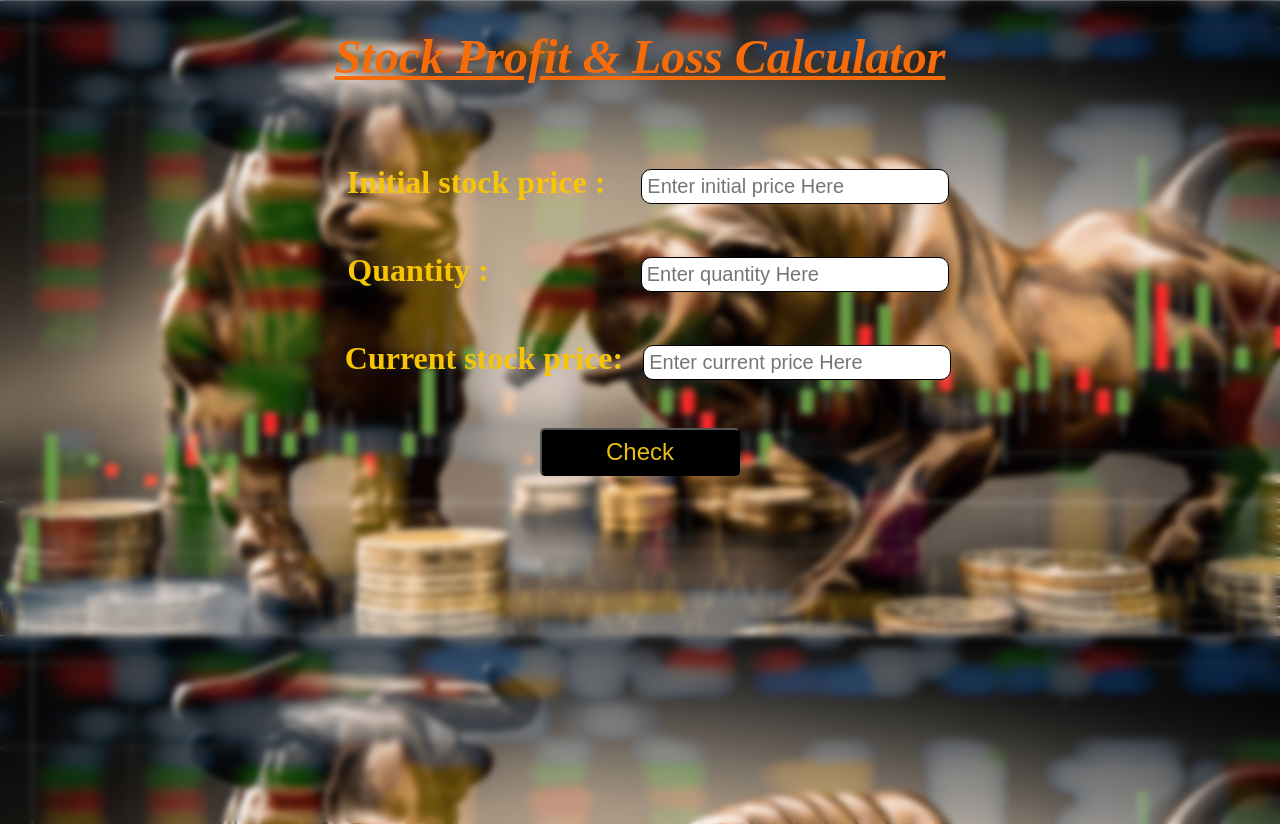
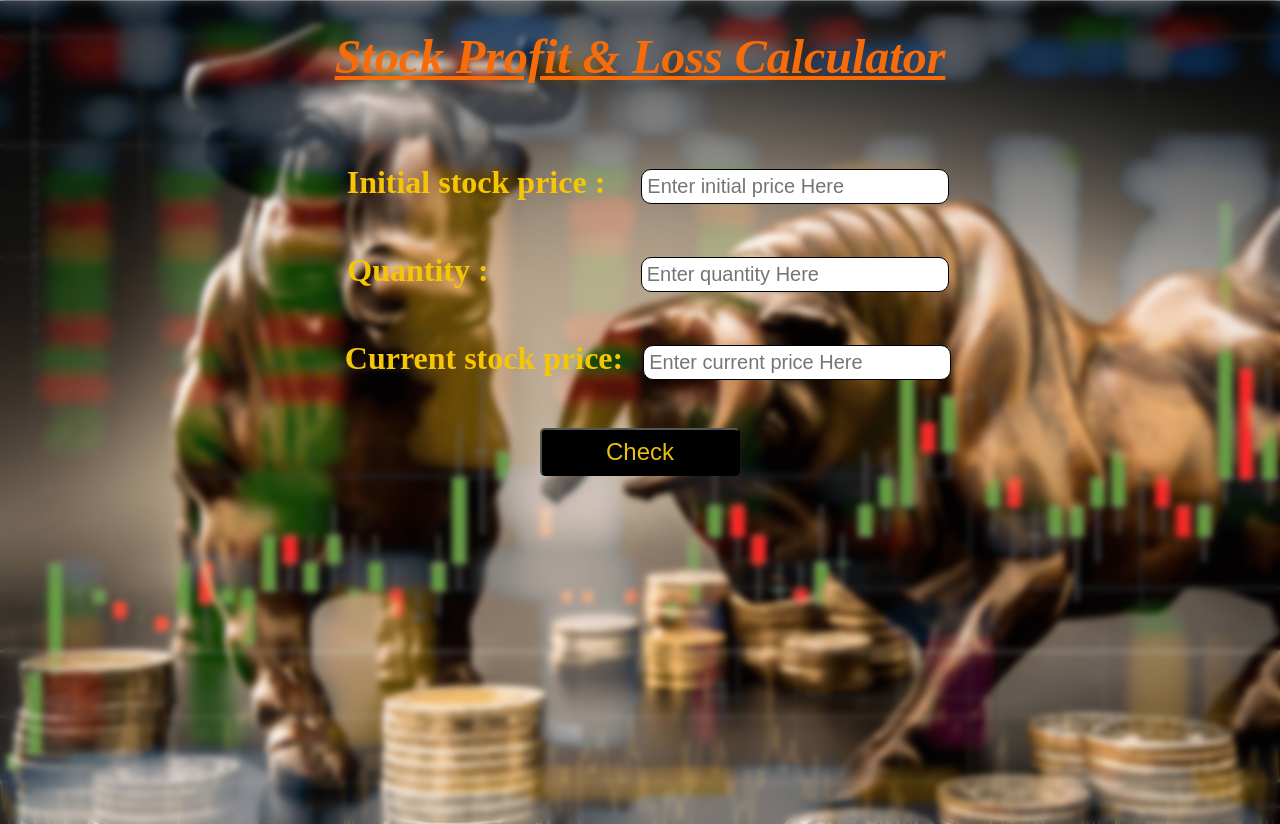
Before and after one commit to Shreyannsh/stockProfiAndLoss, a plain HTML site: page index.html in a window 1280 px wide. Drawn offline with Linux system fonts and the light colour scheme.

Commit message:
refactor: image size adjusted
to cover

```diff
--- a/style.css
+++ b/style.css
@@ -5,8 +5,8 @@ body{
     padding-top: 24px;
     text-align: center;
     background-image: url(images/bronze-bullish-stock-market-ilq9j12xsqer9bd9.jpg);
-    background-size: 1366px 635px;
-    -webkit-backdrop-filter: blur(3px);
+    background-size:cover;
+  -webkit-backdrop-filter: blur(3px);
     backdrop-filter: blur(3px);
 
 }
```
